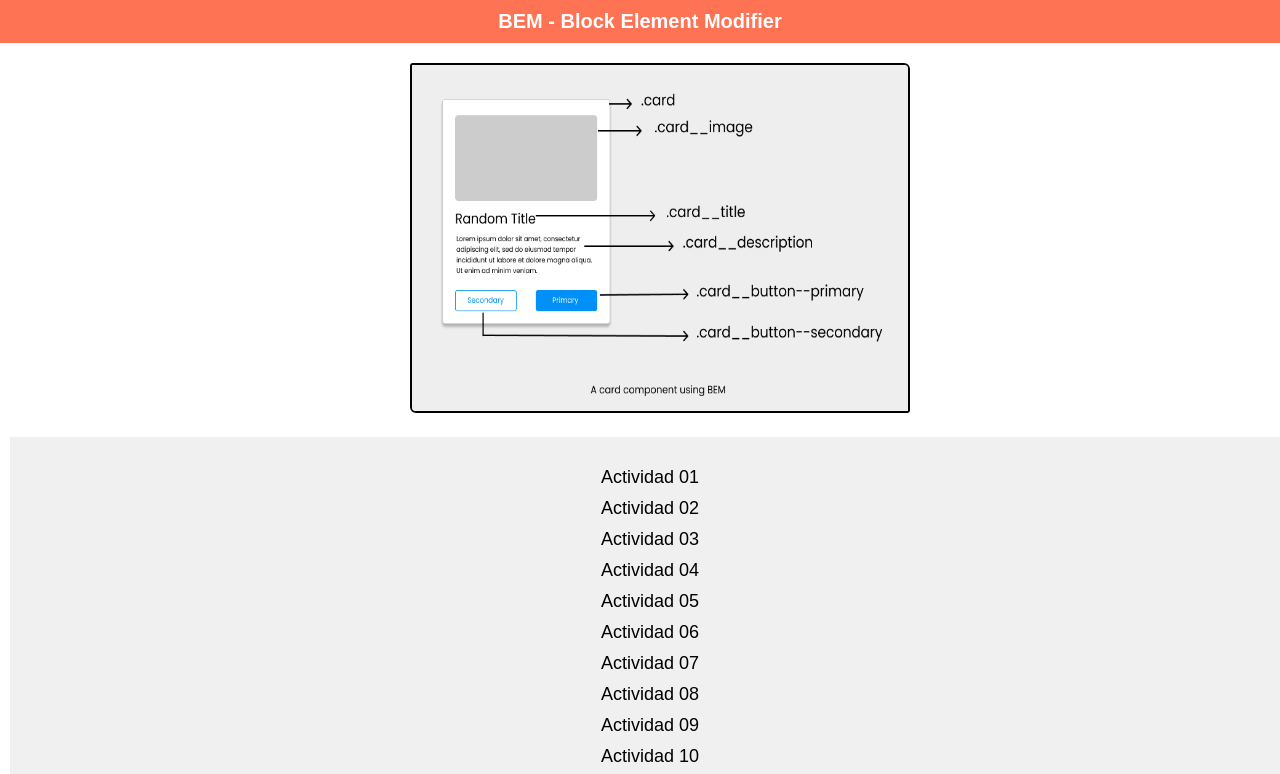
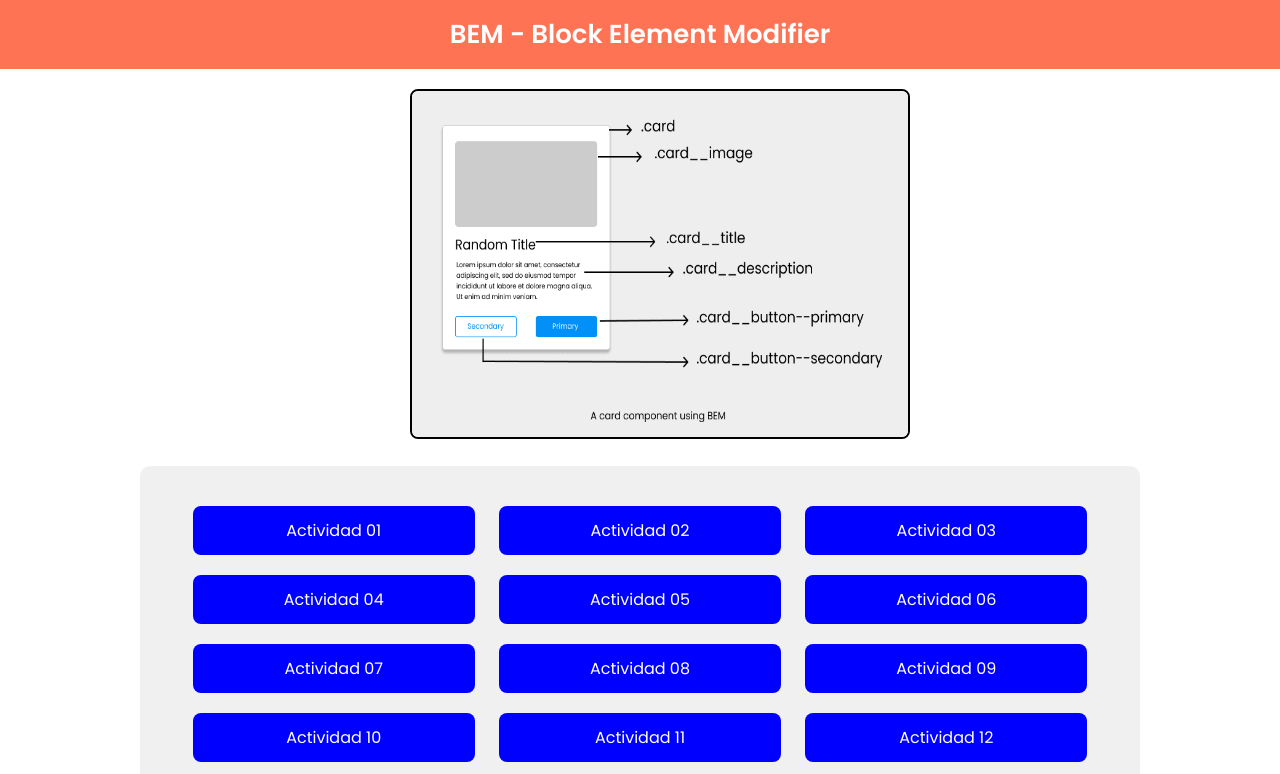
Before and after one commit to xiquiro02/BEM_Practica-, a plain HTML site: page index.html in a window 1280 px wide. Shown: the top 774 px of the page. Drawn offline with Linux system fonts and the light colour scheme.

Commit message:
Se modifica los enlaces de navegacion

```diff
--- a/index.html
+++ b/index.html
@@ -4,6 +4,7 @@
     <meta charset="UTF-8">
     <meta name="viewport" content="width=device-width, initial-scale=1.0">
     <title>BEM - Block Element Modifier</title>
+    <link href="https://fonts.googleapis.com/css2?family=Poppins:wght@400;600&display=swap" rel="stylesheet">
     <link rel="stylesheet" href="index_estilos.css">
 </head>
 <body>
--- a/index_estilos.css
+++ b/index_estilos.css
@@ -7,46 +7,58 @@
     --color-negro: #000;
     --color-blanco: #fff;
     --color-azul: blue;
+    --color-azul-claro: #5c8dff;
     --color-titulo-fondo: #ff7355;
     --color-fondo-navegacion: #f0f0f0;
     --color-fondo-nav: #3267ff;
 }
 body {
-    font-family: 'Arial', sans-serif;
+    font-family: 'Poppins', sans-serif;
 }
 
 .header__titulo{
     background-color: var(--color-titulo-fondo);
     color: var(--color-blanco);
-    font-size: 20px;
-    padding: 10px 20px;
+    font-size: 26px;
+    padding: 15px 20px;
     text-align: center;
 }
 .header__contenedor{
     margin: 20px;
     text-align: center;
     width: 100%;
-    height: 100%;
 }
 .header__imagen{
     border: 2px solid var(--color-negro);
-    border-radius: 3px 6px 3px 6px;
+    border-radius: 8px;
     width: 500px;
     height: 350px;
 }
 .header__navegacion{
     background-color: var(--color-fondo-navegacion);
     padding: 30px;
+    margin: 10px auto;
+    width: 95%;
+    max-width: 1000px;
     text-align: center;
-    font-size: 18px;
-    margin: 10px;
-    width: 100%;
+    border-radius: 10px;
 }
 .header__navegacion a{
-    display: block;
-    margin-bottom: 10px;
+    display: inline-block;
+    width: 30%;
+    min-width: 180px;
+    margin: 10px;
+    padding: 12px;
     text-decoration: none;
-    color: var(--color-negro);
+    background-color: var(--color-azul);
+    color: var(--color-blanco);
+    border-radius: 8px;
+    transition: background-color 0.3s, transform 0.2s;
+    text-align: center;
+}
+.header__navegacion a:hover {
+    background-color: var(--color-azul-claro);
+    transform: translateY(-2px);
 }
 .main{
     width: 100%;
```
